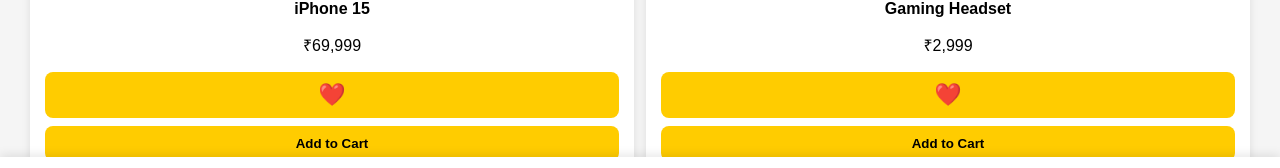
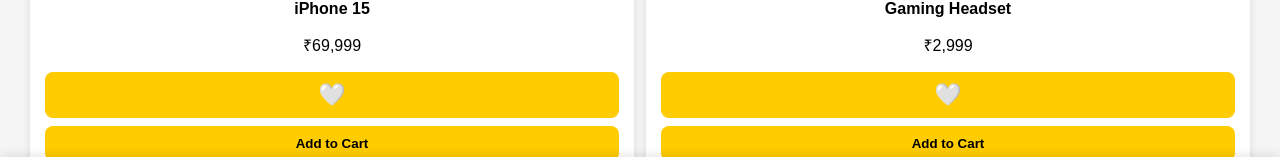
Before and after one commit to singhrajnish12399-dev/NexCart, a React (Vite) app: page / in a window 1280 px wide. Shown: the part 601-769 px from the top of the page. Built offline with nearby package versions, Linux system fonts and the light colour scheme.

Commit message:
Update App.jsx

```diff
--- a/src/App.jsx
+++ b/src/App.jsx
@@ -71,7 +71,12 @@
 
               <p>{product.price}</p>
 
-<button className="wish-btn">❤️</button>
+<button
+  className="wish-btn"
+  onClick={() => setLiked(!liked)}
+>
+  {liked ? "❤️" : "🤍"}
+</button>
 
 <button onClick={() => setCartCount(cartCount + 1)}>
   Add to Cart
```
